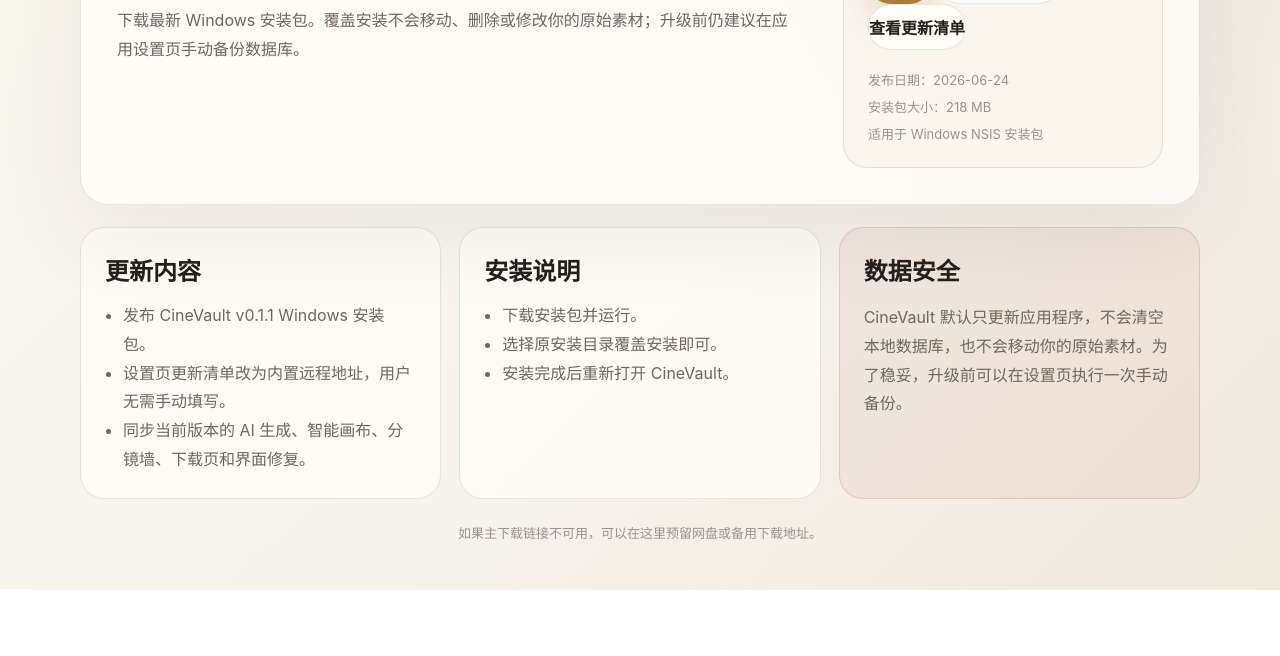
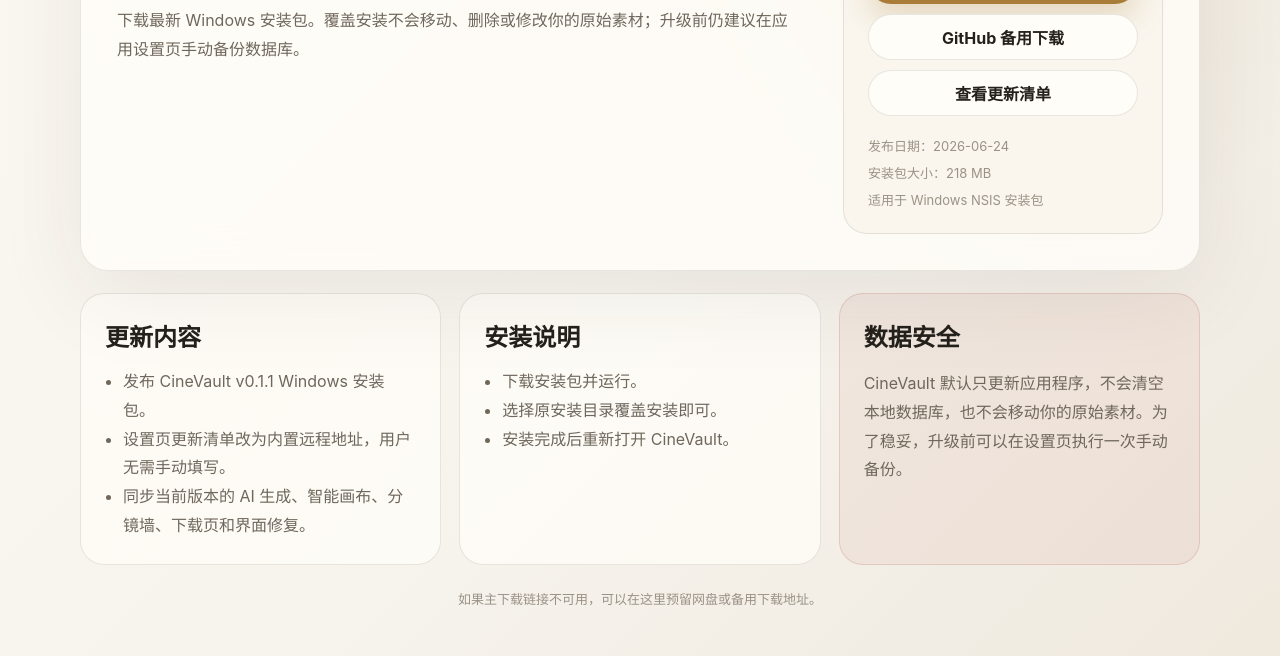
Before and after one commit to yuanrongtian0295-collab/CineVault, a plain HTML site: page docs/index.html in a window 1280 px wide. Shown: the part 219-875 px from the top of the page. Before the commit the page ends 809 px from the top, so only its background shows below. Drawn offline with Linux system fonts and the light colour scheme.

Commit message:
Update docs/styles.css for v0.1.2

```diff
--- a/docs/styles.css
+++ b/docs/styles.css
@@ -100,6 +100,11 @@
   box-shadow: 0 14px 30px rgba(169, 124, 56, 0.25);
 }
 
+.download-actions {
+  display: grid;
+  gap: 10px;
+}
+
 .button.secondary {
   border: 1px solid var(--cv-border);
   background: var(--cv-panel);
```
